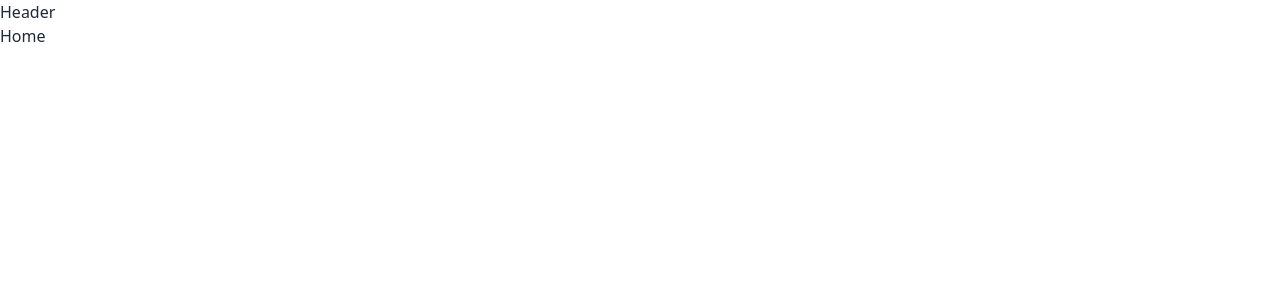
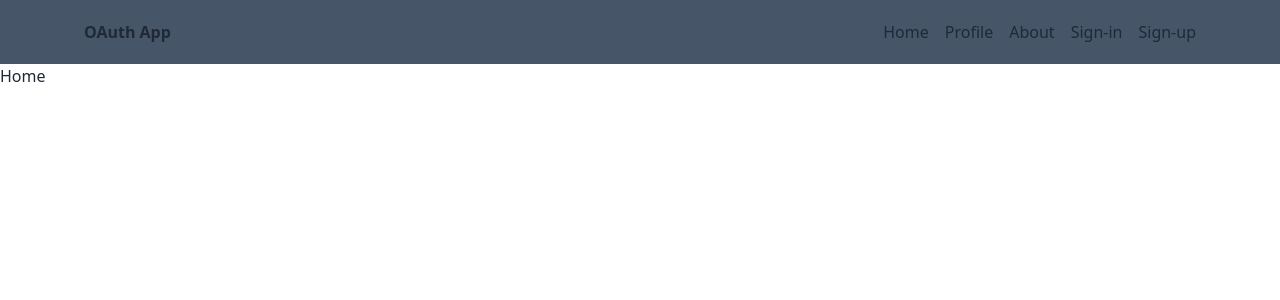
Before and after one commit to imjitmo/mern-authentication, a React (Vite) app in the folder client/: page / in a window 1280 px wide. Shown: the top 300 px of the page. Built offline with nearby package versions, Linux system fonts and the light colour scheme.

Commit message:
Add: Header Components

```diff
--- a/client/src/components/Header.jsx
+++ b/client/src/components/Header.jsx
@@ -1,5 +1,32 @@
-import React from 'react';
+import { Link } from 'react-router-dom';
 
 export default function Header() {
-  return <div>Header</div>;
+  return (
+    <>
+      <div className="bg-slate-600">
+        <div className="flex justify-between items-center max-w-6xl mx-auto p-5">
+          <Link to="/">
+            <h1 className="font-bold">OAuth App</h1>
+          </Link>
+          <ul className="flex gap-4">
+            <Link to="/home">
+              <li>Home</li>
+            </Link>
+            <Link to="/profile">
+              <li>Profile</li>
+            </Link>
+            <Link to="/about">
+              <li>About</li>
+            </Link>
+            <Link to="/sign-in">
+              <li>Sign-in</li>
+            </Link>
+            <Link to="/sign-up">
+              <li>Sign-up</li>
+            </Link>
+          </ul>
+        </div>
+      </div>
+    </>
+  );
 }
```
